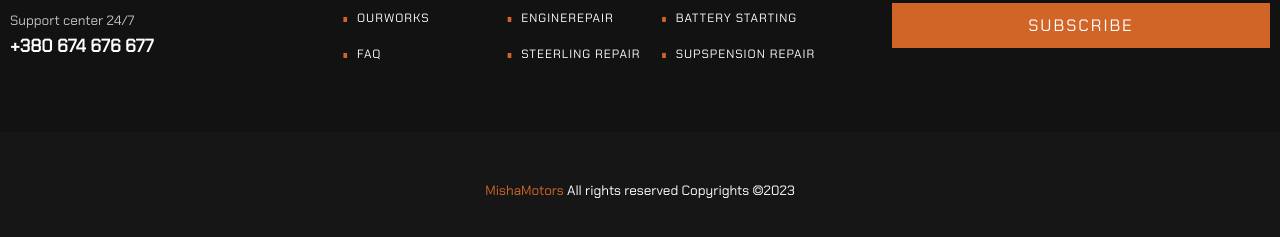
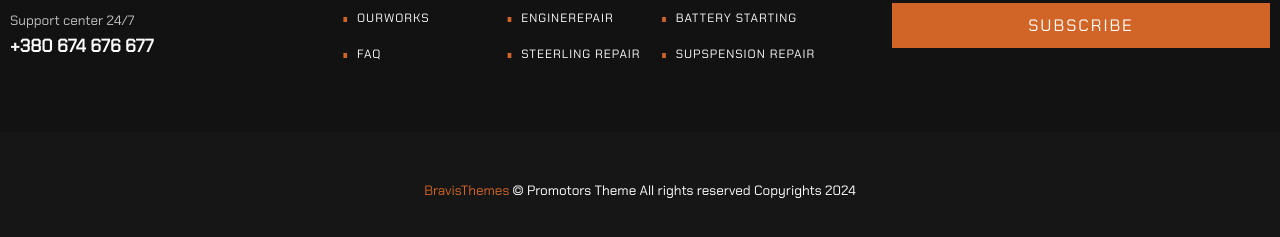
Before and after one commit to w33bvGL/ProMotors, a plain HTML site: page index.html in a window 1280 px wide. Shown: the part 4127-4364 px from the top of the page. Drawn offline with Linux system fonts and the light colour scheme.

Commit message:
Update index.html

```diff
--- a/index.html
+++ b/index.html
@@ -464,7 +464,7 @@
         </div>
       </div>
       <div class="copyright">
-        <p><span>MishaMotors</span> All rights reserved Copyrights ©2023</p>
+        <p><span>BravisThemes</span> © Promotors Theme All rights reserved Copyrights 2024</p>
       </div>
     </footer>
     <!-- footer End -->
```
